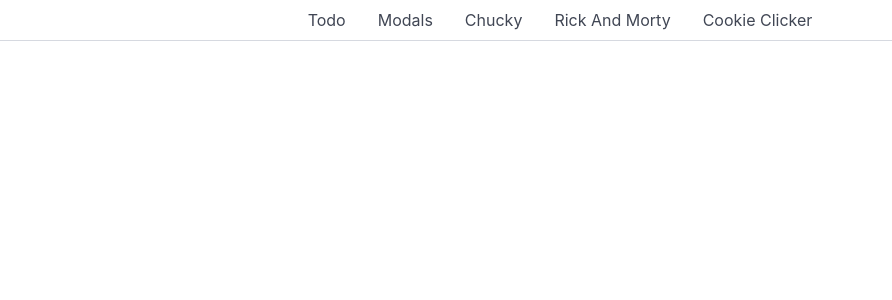
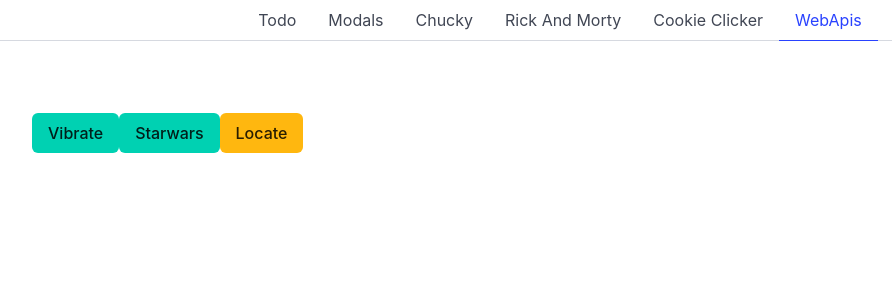
Before and after one commit to Limpaluristaja77/learnnode, a Vue app: page /webapis in a window 1280 px wide. Shown: the top 300 px of the page, without its empty margins (80-972 px from the left). Built offline with nearby package versions, Linux system fonts and the light colour scheme.

Commit message:
Add WebAPI

```diff
--- a/src/index.js
+++ b/src/index.js
@@ -10,6 +10,7 @@ import ToDo from './pages/ToDo.vue'
 import Chuck from './pages/Chuck.vue'
 import RickAndMorty from './pages/RickAndMorty.vue'
 import CookieClicker from "./pages/CookieClicker.vue";
+import WebApis from "./pages/WebApis.vue";
 
 
 const routes = [
@@ -18,6 +19,7 @@ const routes = [
   { path: '/chuck', component: Chuck, name: 'Chucky' },
   { path: '/rickandmorty', component: RickAndMorty, name: 'Rick And Morty' },
   { path: '/cookieclicker', component: CookieClicker, name: 'Cookie Clicker', meta: { container: false } },
+  { path: '/webapis', component: WebApis, name: 'WebApis' },
 ]
 
 const router = createRouter({
--- /dev/null
+++ b/src/pages/WebApis.vue
@@ -0,0 +1,23 @@
+<script setup>
+
+function vibrate (){
+    navigator.vibrate(200);
+}
+function starwars (){
+    navigator.vibrate([500,110,500,110,450,110,200,110,170,40,450,110,200,110,170,40,500]);
+}
+
+function location(){
+    navigator.geolocation.getCurrentPosition((event) => {
+        console.log(event);
+    }, (error) =>{
+        console.log("error", error);
+    });
+}
+</script>
+
+<template>
+    <button @click = "vibrate" class="button is-primary">Vibrate</button>
+    <button @click = "starwars" class="button is-primary">Starwars</button>
+    <button @click = "location" class="button is-warning">Locate</button>
+</template>
--- a/webpack.config.js
+++ b/webpack.config.js
@@ -1,6 +1,7 @@
 import path from 'path';
 import HtmlWebpackPlugin from 'html-webpack-plugin';
 import { VueLoaderPlugin } from 'vue-loader';
+import { all } from 'axios';
 
 
 
@@ -17,6 +18,7 @@ export default {
     compress: true,
     port: 8000,
     historyApiFallback: true,
+    allowedHosts: "all",
   },
   module: {
     rules: [
```
